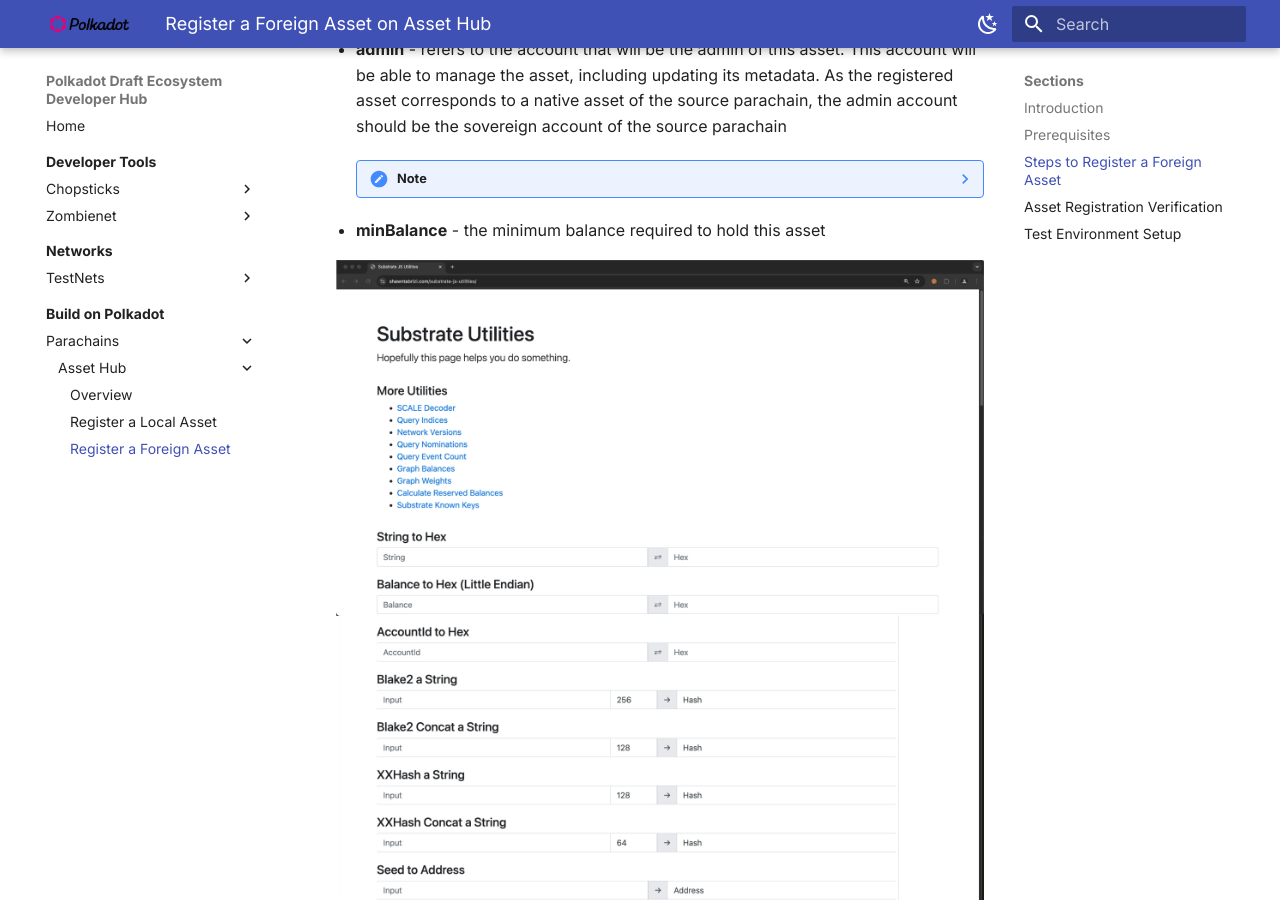
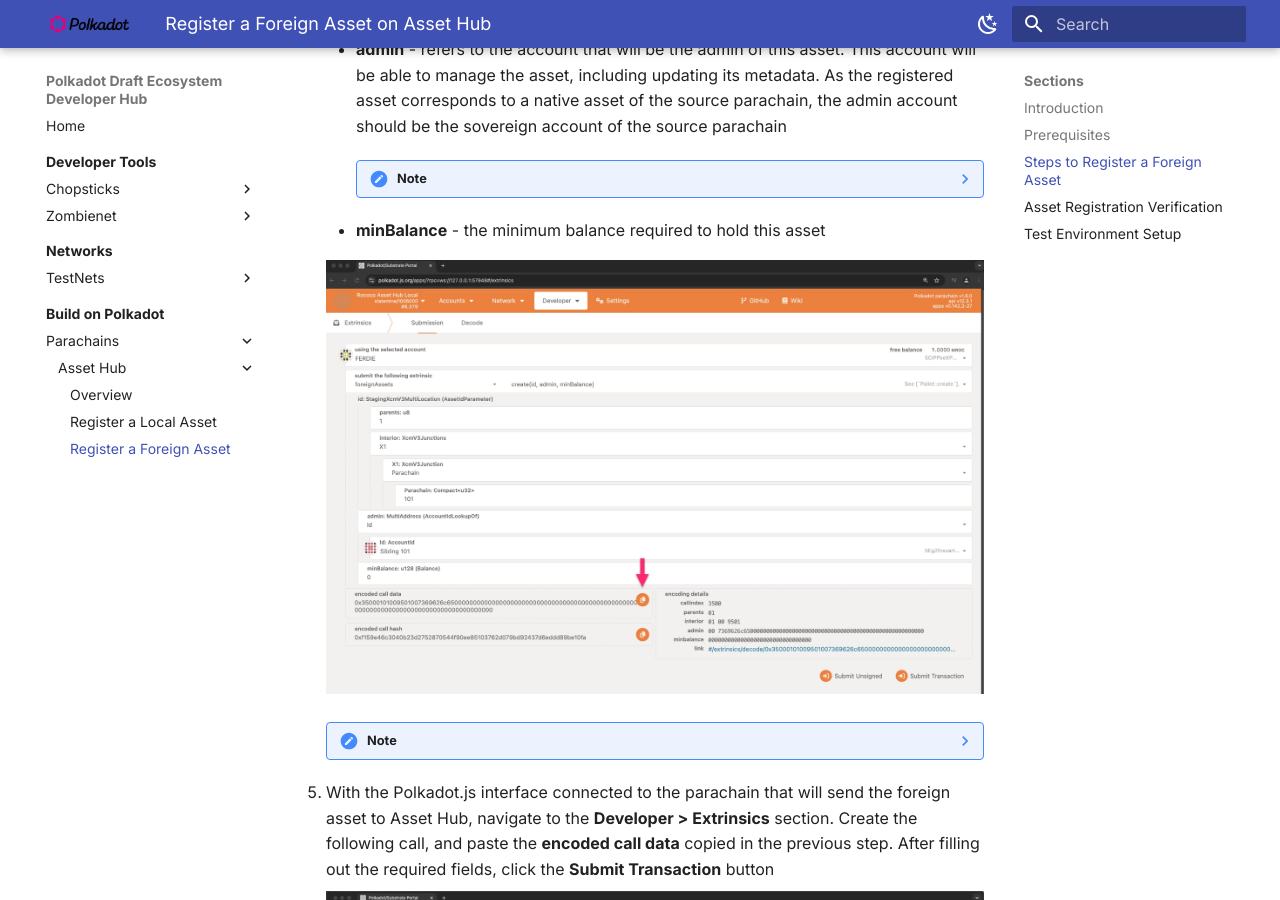
Before and after one commit to papermoonio/polkadot-ecosystem-docs-draft, an MkDocs documentation site: the page built from docs/build-on-polkadot/parachains/asset-hub/register-a-foreign-asset.md, in a window 1280 px wide and 900 px high, scrolled down 2700 px. Built offline with MkDocs 1.6.1 and Material for MkDocs 9.7.7, drawn with Linux system fonts in a browser that asks for light colours.

Commit message:
fix: updating images of step 4

```diff
--- a/docs/build-on-polkadot/parachains/asset-hub/register-a-foreign-asset.md
+++ b/docs/build-on-polkadot/parachains/asset-hub/register-a-foreign-asset.md
@@ -61,13 +61,13 @@
         ??? note
             The sibling account can be obtained through [Substrate Utilities](https://www.shawntabrizi.com/substrate-js-utilities/){target=\_blank}.
 
-            ![Get parachain sovereign account](/polkadot-ecosystem-docs-draft/images/building-on-polkadot/parachains/asset-hub/register-a-foreign-asset/register-a-foreign-asset-4.webp)
+            ![Get parachain sovereign account](/polkadot-ecosystem-docs-draft/images/building-on-polkadot/parachains/asset-hub/register-a-foreign-asset/register-a-foreign-asset-3.webp)
 
             Ensure that **Sibling** is selected and that the **Parachain ID** corresponds to the source parachain. In this case, since the guide follows the test setup stated in the [Test Environment Setup](./register-a-foreign-asset.md/#test-enviroment-setup) section, the **Parachain ID** is `2006`.
 
     - **minBalance** - the minimum balance required to hold this asset
 
-    ![Fill out the required fields](/polkadot-ecosystem-docs-draft/images/building-on-polkadot/parachains/asset-hub/register-a-foreign-asset/register-a-foreign-asset-3.webp)
+    ![Fill out the required fields](/polkadot-ecosystem-docs-draft/images/building-on-polkadot/parachains/asset-hub/register-a-foreign-asset/register-a-foreign-asset-4.webp)
 
     ??? note
         If you want an example of the encoded call data, you can copy the following: `0x3500010100591f007369626cd6070000000000000000000000000000000000000000000000000000a0860100000000000000000000000000`
```
Also changed, not shown: docs/images/building-on-polkadot/parachains/asset-hub/register-a-foreign-asset/register-a-foreign-asset-4.webp.
